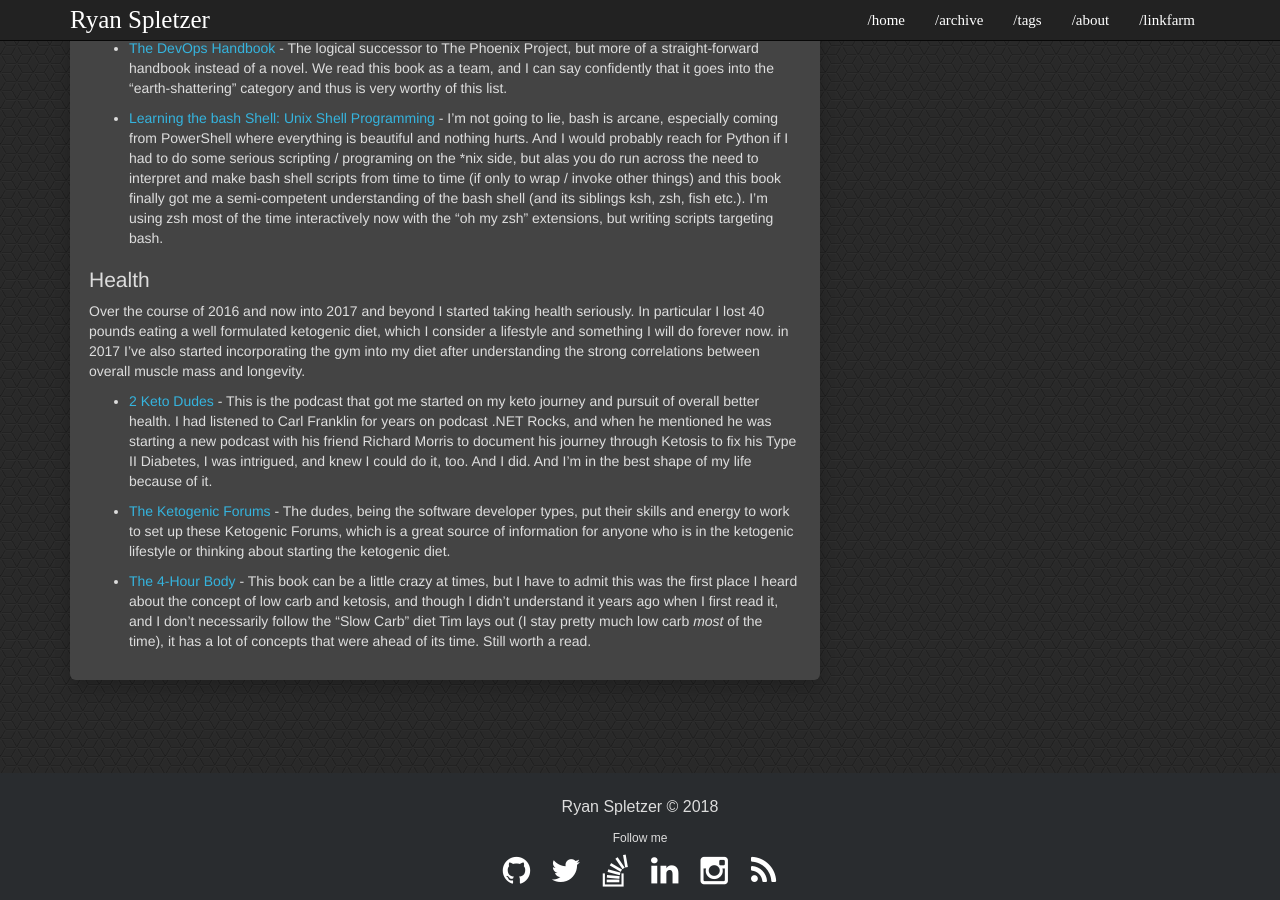
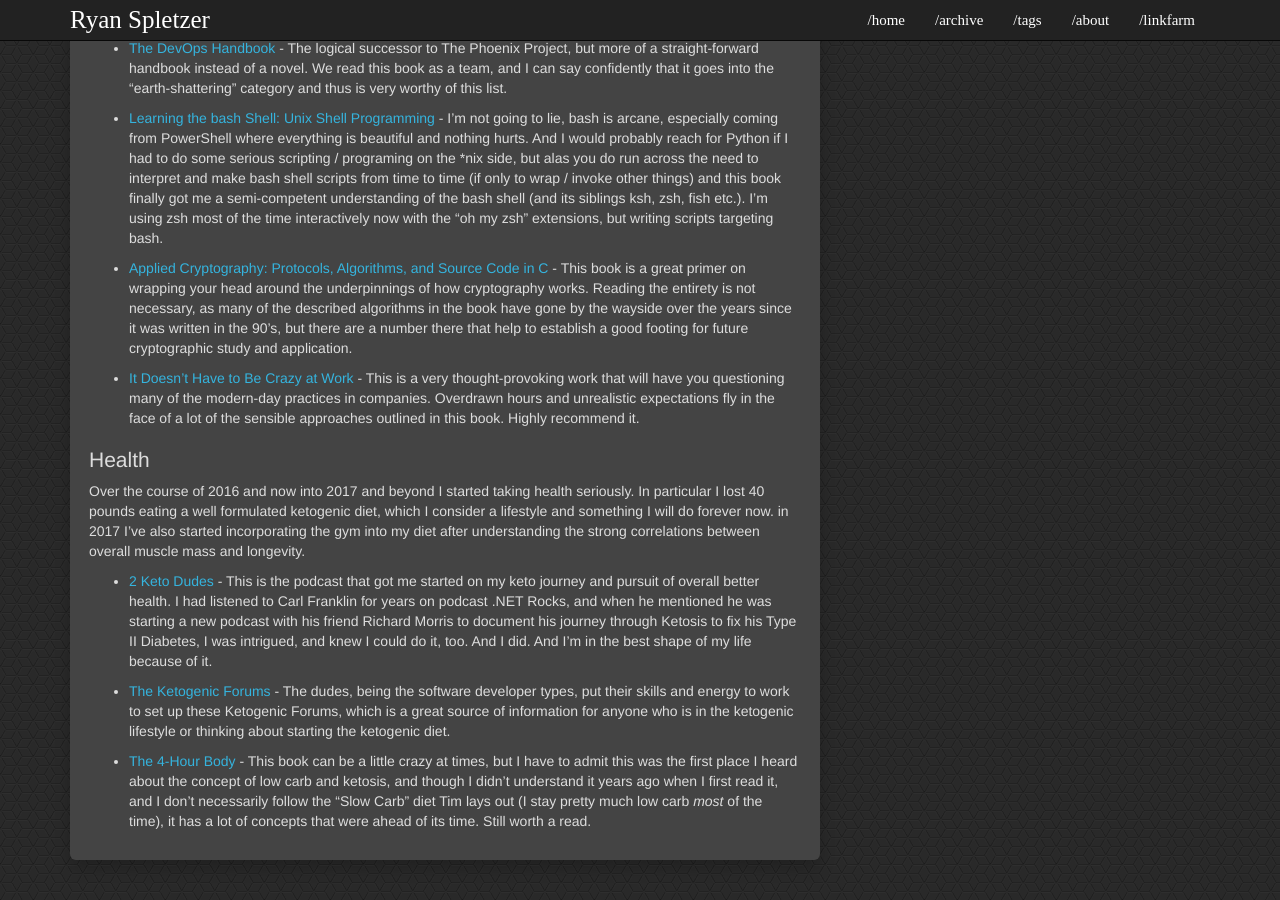
Before and after one commit to ryanspletzer/ryanspletzer.github.io, a Jekyll site: the page built from linkfarm.md, in a window 1280 px wide and 900 px high, scrolled down 2195 px. Built offline with Jekyll 4.4.1, drawn with Linux system fonts in a browser that asks for light colours.

Commit message:
Adding a couple books to linkfarm

```diff
--- a/linkfarm.md
+++ b/linkfarm.md
@@ -156,6 +156,16 @@ interpret and make bash shell scripts from time to time (if only to wrap / invok
 got me a semi-competent understanding of the bash shell (and its siblings ksh, zsh, fish etc.). I'm using zsh most of
 the time interactively now with the "oh my zsh" extensions, but writing scripts targeting bash.
 
+* [Applied Cryptography: Protocols, Algorithms, and Source Code in C](
+    https://www.amazon.com/Applied-Cryptography-Protocols-Algorithms-Source/dp/0471117099) - This book is a great primer
+on wrapping your head around the underpinnings of how cryptography works. Reading the entirety is not necessary, as many
+of the described algorithms in the book have gone by the wayside over the years since it was written in the 90's, but
+there are a number there that help to establish a good footing for future cryptographic study and application.
+
+* [It Doesn't Have to Be Crazy at Work](https://www.amazon.com/Doesnt-Have-Be-Crazy-Work/dp/0062874780) - This is a very
+thought-provoking work that will have you questioning many of the modern-day practices in companies. Overdrawn hours and
+unrealistic expectations fly in the face of a lot of the sensible approaches outlined in this book. Highly recommend it.
+
 ## Health
 
 Over the course of 2016 and now into 2017 and beyond I started taking health seriously. In particular I lost 40 pounds
```
